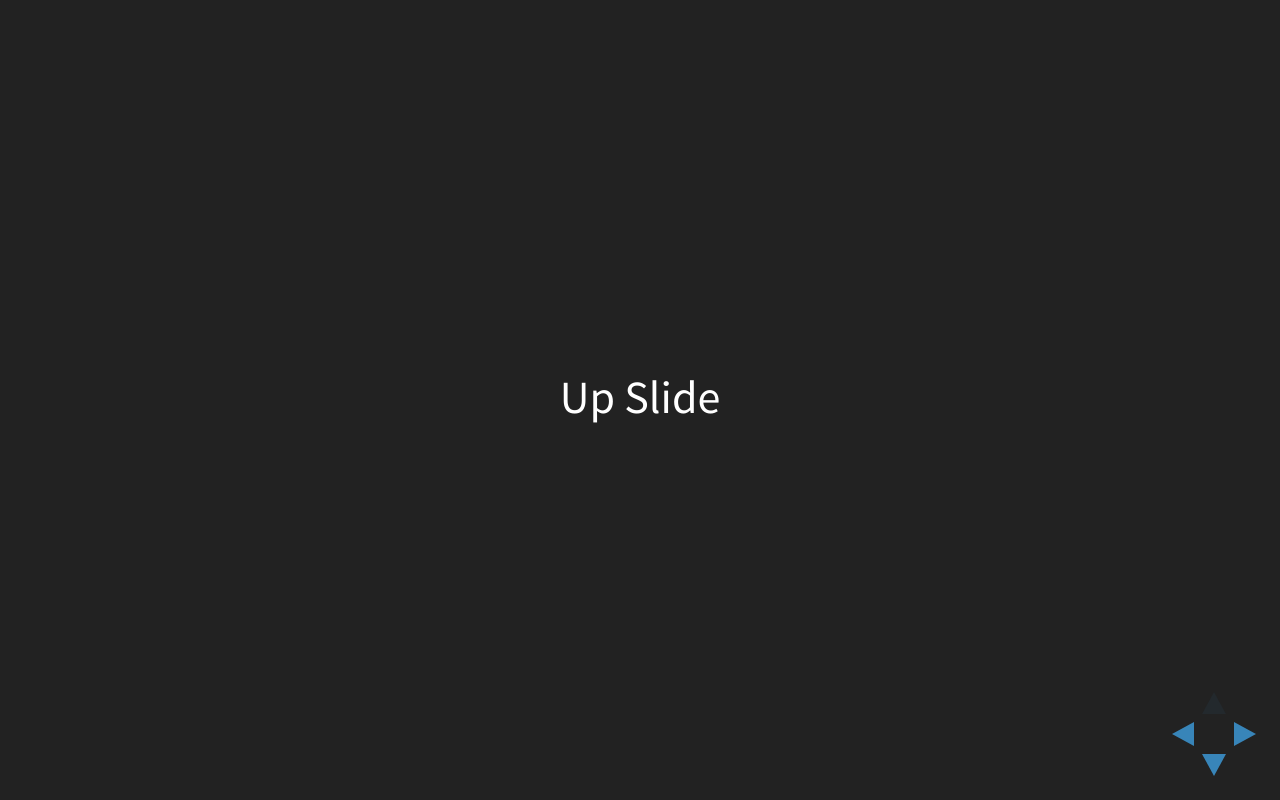
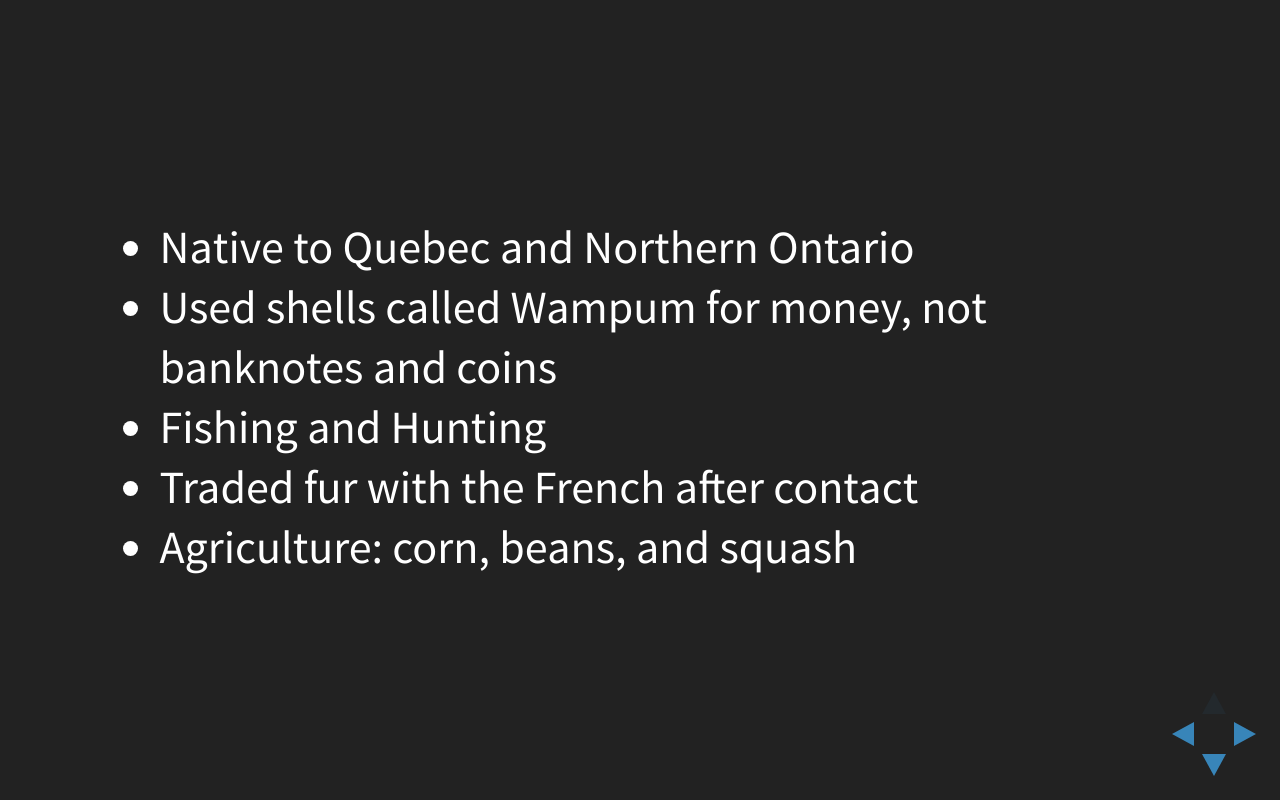
Before and after one commit to chtsai88/ss8-algonquin, a website: page index.html in a window 1280 px wide. Both pictures are taken after a click on the button 1251 px from the left and 734 px from the top of the page. Drawn offline with Linux system fonts and the light colour scheme.

Commit message:
fasdlfajs;dflkjasd;flaksjufoaiwe

```diff
--- a/index.html
+++ b/index.html
@@ -23,7 +23,15 @@
           <section>Left Slide</section>
         </section>
         <section id="middle">
-          <section>Up Slide</section>
+          <section>
+            <ul>
+              <li>Native to Quebec and Northern Ontario</li>
+              <li>Used shells called Wampum for money, not banknotes and coins</li>
+              <li>Fishing and Hunting</li>
+              <li>Traded fur with the French after contact</li>
+              <li>Agriculture: corn, beans, and squash</li>
+            </ul>
+          </section>
           <section>Home</section>
           <section>Down Side</section>
         </section>
```
